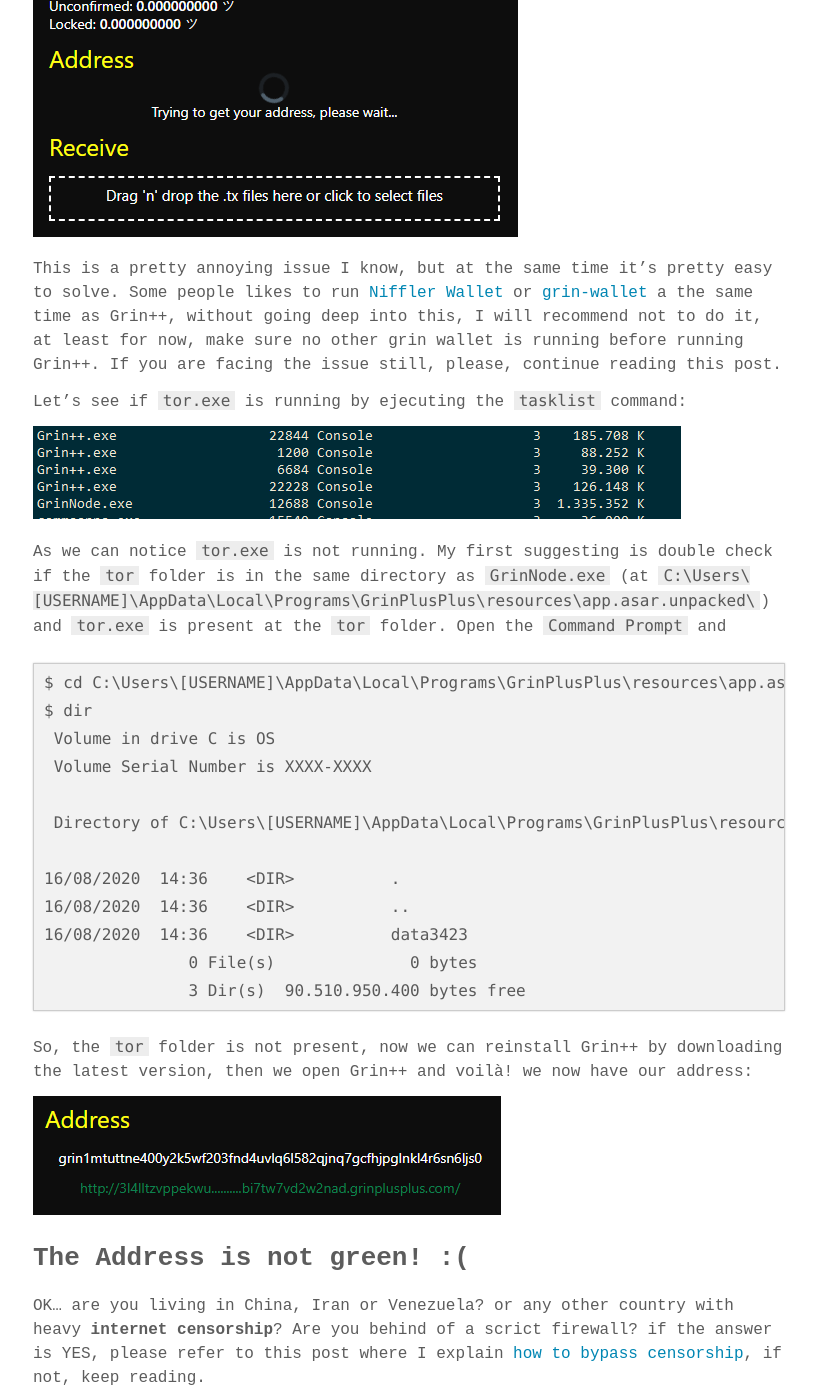
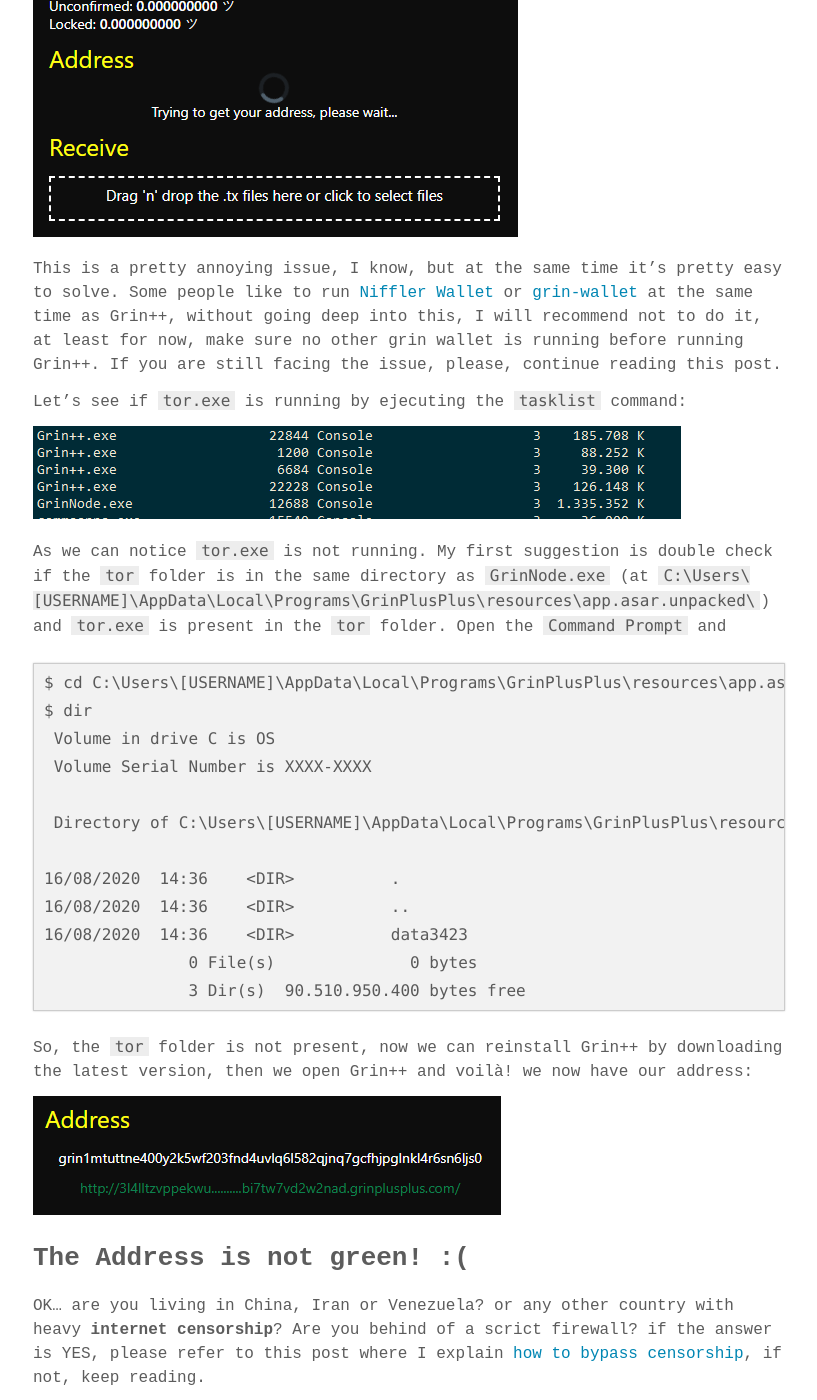
Before and after one commit to davidtavarez/davidtavarez.github.io, a Jekyll site: the page built from _posts/2020-08-12-troubleshooting-grinplusplus.md, in a window 1280 px wide and 1400 px high, scrolled down 3974 px. Shown: the whole window, without its empty margins (231-1048 px from the left). Built offline with Jekyll 4.4.1, drawn with Linux system fonts in a browser that asks for light colours; some web fonts are replaced; comment, search, counter and statistics services are not loaded; some of the changed text lies outside the part shown.

Commit message:
fixing typos

````diff
--- a/_posts/2020-08-12-troubleshooting-grinplusplus.md
+++ b/_posts/2020-08-12-troubleshooting-grinplusplus.md
@@ -67,13 +67,13 @@
 
 ![No Address](https://raw.githubusercontent.com/davidtavarez/davidtavarez.github.io/master/_images/posts/NoAddress.png)
 
-This is a pretty annoying issue I know, but at the same time it's pretty easy to solve. Some people likes to run [Niffler Wallet](https://github.com/grinfans/Niffler) or [grin-wallet](https://github.com/mimblewimble/grin-wallet) a the same time as Grin++, without going deep into this, I will recommend not to do it, at least for now, make sure no other grin wallet is running before running Grin++. If you are facing the issue still, please, continue reading this post.
+This is a pretty annoying issue, I know, but at the same time it's pretty easy to solve. Some people like to run [Niffler Wallet](https://github.com/grinfans/Niffler) or [grin-wallet](https://github.com/mimblewimble/grin-wallet) at the same time as Grin++, without going deep into this, I will recommend not to do it, at least for now, make sure no other grin wallet is running before running Grin++. If you are still facing the issue, please, continue reading this post.
 
 Let's see if `tor.exe` is running by ejecuting the `tasklist` command:
 
 ![tor.exe is not running](https://raw.githubusercontent.com/davidtavarez/davidtavarez.github.io/master/_images/posts/NoTorRunning.png)
 
-As we can notice `tor.exe` is not running. My first suggesting is double check if the `tor` folder is in the same directory as `GrinNode.exe` (at `C:\Users\[USERNAME]\AppData\Local\Programs\GrinPlusPlus\resources\app.asar.unpacked\`) and `tor.exe` is present at the `tor` folder. Open the `Command Prompt` and
+As we can notice `tor.exe` is not running. My first suggestion is double check if the `tor` folder is in the same directory as `GrinNode.exe` (at `C:\Users\[USERNAME]\AppData\Local\Programs\GrinPlusPlus\resources\app.asar.unpacked\`) and `tor.exe` is present in the `tor` folder. Open the `Command Prompt` and
 
 ```
 $ cd C:\Users\[USERNAME]\AppData\Local\Programs\GrinPlusPlus\resources\app.asar.unpacked\bin\tor
````
Also changed, not shown: other parts of _posts/2020-08-12-troubleshooting-grinplusplus.md (+2 -2 lines).
